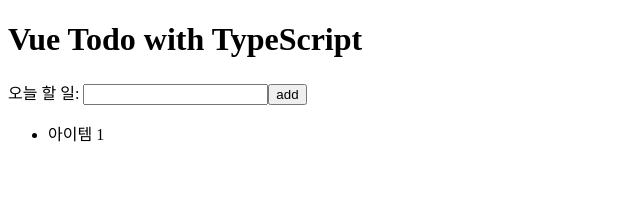
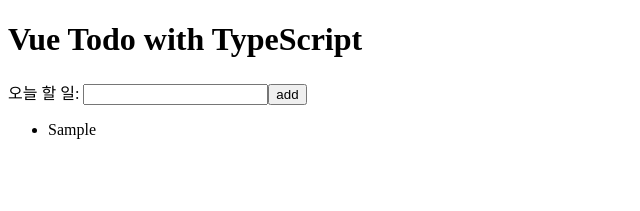
Before and after one commit to coldhailstone/learn-vue-typescript, a Vue app in the folder vue-todo/: page / in a window 1280 px wide. Both pictures are taken after typing "Sample" into the empty fields and a click on the button "add". Shown: the top 211 px of the page, without its empty margins (0-640 px from the left). Built offline with nearby package versions, Linux system fonts and the light colour scheme.

Commit message:
할 일 조회 기능 구현

```diff
--- a/vue-todo/src/App.vue
+++ b/vue-todo/src/App.vue
@@ -8,7 +8,11 @@
 		></todo-input>
 		<div>
 			<ul>
-				<todo-list-item></todo-list-item>
+				<todo-list-item
+					v-for="(todoItem, index) of todoItems"
+					:key="index"
+					:todoItem="todoItem"
+				></todo-list-item>
 			</ul>
 		</div>
 	</div>
--- a/vue-todo/src/components/TodoListItem.vue
+++ b/vue-todo/src/components/TodoListItem.vue
@@ -1,11 +1,20 @@
 <template>
-	<li>아이템 1</li>
+	<li>
+		{{ todoItem }}
+	</li>
 </template>
 
 <script lang="ts">
 import Vue from 'vue';
 
-export default Vue.extend({});
+export default Vue.extend({
+	props: {
+		todoItem: {
+			type: String,
+			required: true,
+		},
+	},
+});
 </script>
 
 <style scoped></style>
```
